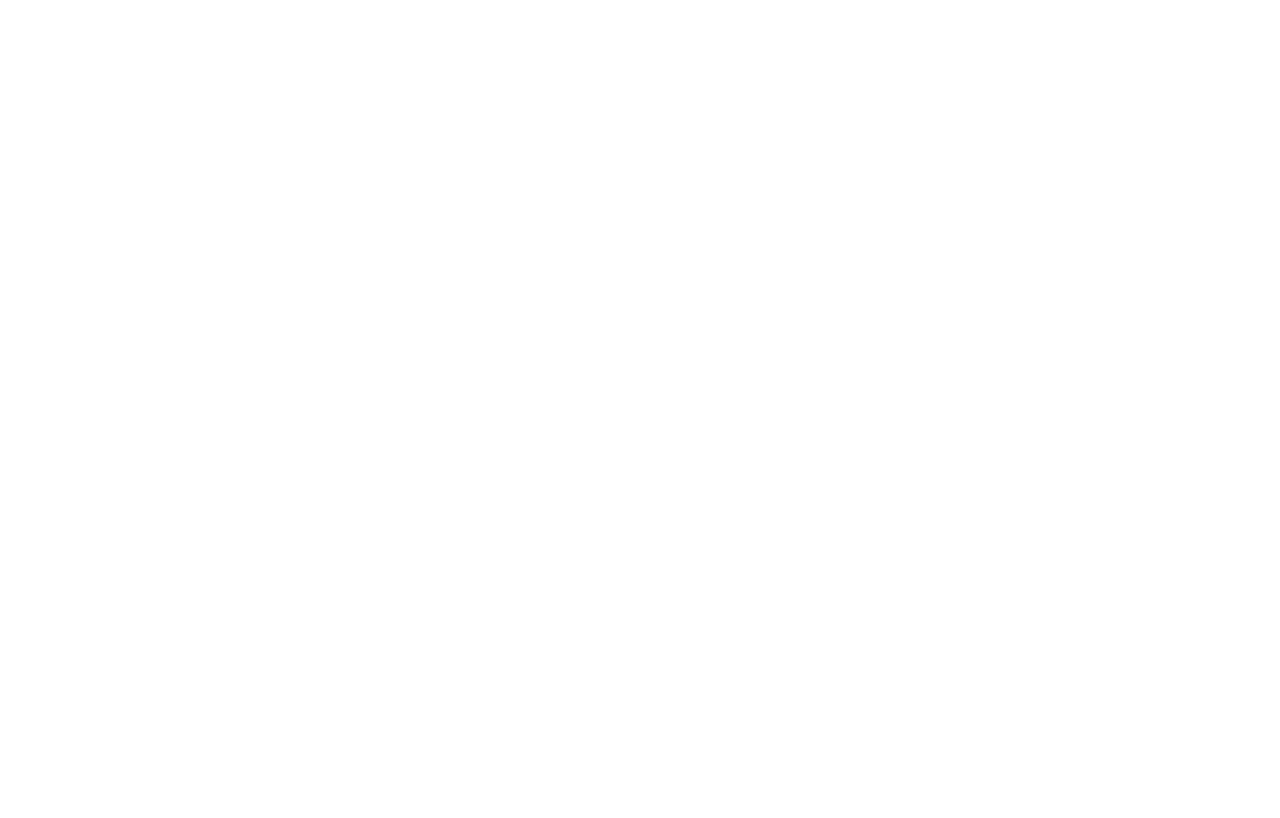
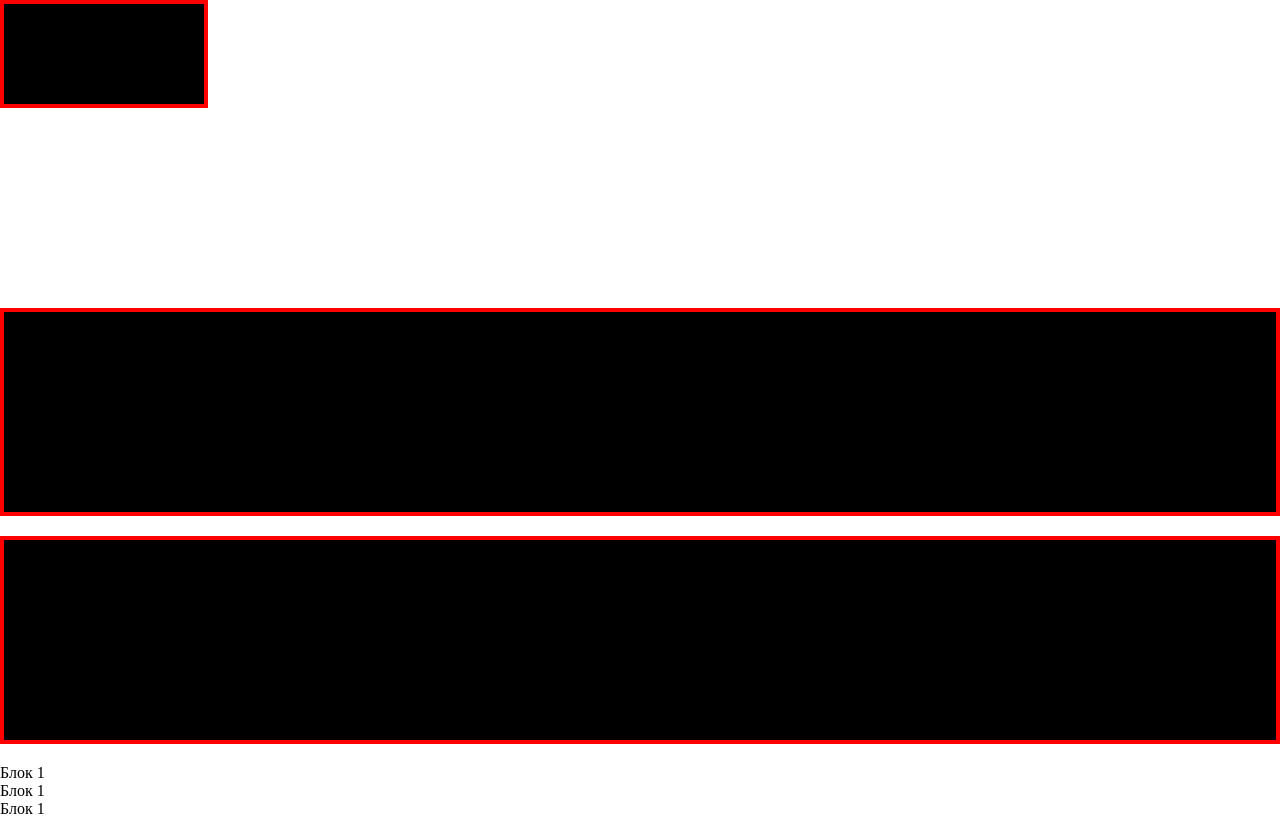
Before and after one commit to shantix13/Learn-less-scss, a plain HTML site: page index.html in a window 1280 px wide. Drawn offline with Linux system fonts and the light colour scheme.

Commit message:
More Scss

```diff
--- a/index.html
+++ b/index.html
@@ -1,5 +1,5 @@
 <!DOCTYPE html>
-<html lang="en">
+<html lang="ru">
 
 <head>
     <meta charset="UTF-8">
@@ -9,7 +9,15 @@
 </head>
 
 <body>
+    <div class="block first"></div>
+    <div class="block"></div>
+    <div class="block"></div>
 
+    <ul>
+        <li>Блок 1</li>
+        <li>Блок 1</li>
+        <li>Блок 1</li>
+    </ul>
 </body>
 
 </html>
--- a/style.scss
+++ b/style.scss
@@ -1,24 +1,27 @@
-@mixin bradius($rad){
-    -webkit-border-radius: $rad;
-    border-radius: $rad;
+// Это коммент
+
+$bgColor: #000;
+$color: #ccc;
+$blockWidth: 200px;
+$border: 4px solid red;
+
+*{
+    margin: 0;
+    padding: 0;
 }
 
-$col: lightgrey;
-$w: 300px;
-
-.two{
-    color: $col;
-    width: 200px + $w;
+.block:not(.first){
+    background-color: $bgColor;
+    height: 200px;
+    margin-bottom: 20px;
+    border: $border;
 }
 
-
-.one{
-    @extend .two; // расширяем класс
-    @include bradius(6px);
-    width: $w/3;
+.first{
+    height: 100px;
+    background-color: $bgColor;
+    margin-bottom: 200px;
+    color: $color;
+    width: $blockWidth;
+    border: $border;
 }
-
-.three{
-    color: $col + #222;
-    width: $w * 3;
-}
```
Also changed, not shown: style.css, 1 other file.
